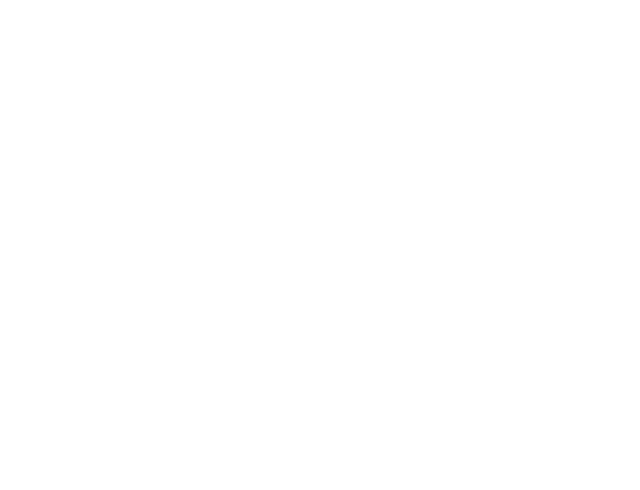
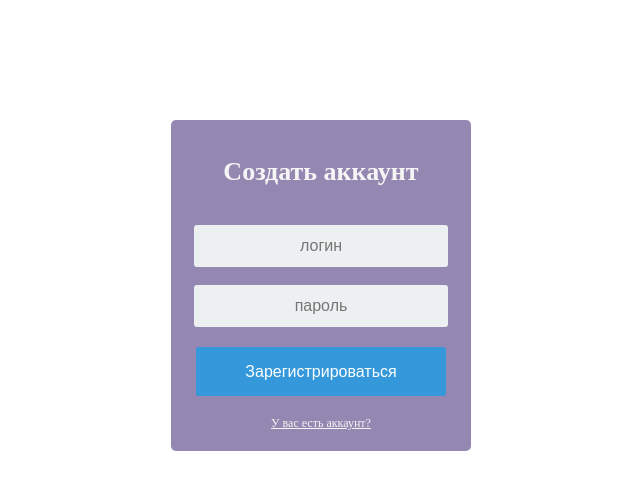
Before and after one commit to SulimanVu/Health-Front, a React (Create React App) app: page /signup in a window 1280 px wide. Before the commit this address had no page. Shown: the top 490 px of the page, without its empty margins (319-959 px from the left). Built offline with nearby package versions, Linux system fonts and the light colour scheme.

Commit message:
Сделал авторизацию

```diff
--- a/src/App.jsx
+++ b/src/App.jsx
@@ -7,12 +7,16 @@ import BoyBody from "./components/Body/Boy-Body/BoyBody";
 import GirlBody from "./components/Body/Girl-Body/GirlBody";
 import About from "./pages/About/About";
 import Main from "./pages/MainPage/Main";
+import SignIn from "./pages/Auth/Signin";
+import SignUp from "./pages/Auth/Signup";
 
 export const App = () => {
   return (
     <>
       <Header />
       <Routes>
+        <Route path="/signin" element={<SignIn />} />
+        <Route path="/signup" element={<SignUp />} />
         <Route path="/" element={<Main />} />
         <Route path="/about" element={<About />} />
         <Route path="/body">
--- a/src/app/store.js
+++ b/src/app/store.js
@@ -1,12 +1,12 @@
 import { configureStore } from "@reduxjs/toolkit";
-import application from "../features/applicationSlice"
+import applicationSlice from "../features/applicationSlice"
 import diet from "../features/dietSlice"
 import muscle from "../features/muscleSlice"
 import product from "../features/productSlice"
 
 export const store = configureStore({
     reducer:{
-        application,
+        applicationSlice,
         diet,
         muscle,
         product,
--- a/src/features/applicationSlice.js
+++ b/src/features/applicationSlice.js
@@ -0,0 +1,88 @@
+import { createSlice, createAsyncThunk } from "@reduxjs/toolkit";
+
+const initialState = {
+    error: null,
+    signingUp: false,
+    signingIn: false,
+    token: localStorage.getItem('token'),
+    name: localStorage.getItem('name'),
+};
+
+export const authSignUp = createAsyncThunk('auth/signup', async ({ login, password }, thunkAPI) => {
+    try {
+        const res = await fetch('http://localhost:3010/user', {
+            method: 'POST',
+            headers: {
+                "Content-type": "application/json"
+            },
+            body: JSON.stringify({ login, password })
+        })
+
+        const json = await res.json();
+
+        if (json.error) {
+            return thunkAPI.rejectWithValue(json.error)
+        }
+        return json
+    } catch (error) {
+        thunkAPI.rejectWithValue(error)
+    }
+})
+
+export const authSignIn = createAsyncThunk('auth/signin', async ({ login, password }, thunkAPI) => {
+    try {
+        const res = await fetch('http://localhost:3010/login', {
+            method: 'POST',
+            headers: {
+                "Content-type": "application/json"
+            },
+            body: JSON.stringify({ login, password })
+        })
+        const token = await res.json()
+        if (token.error) {
+            return thunkAPI.rejectWithValue(token.error)
+        }
+        localStorage.setItem('token', token.token);
+        localStorage.setItem('name', token.name);
+        return token;
+    } catch (error) {
+        thunkAPI.rejectWithValue(error);
+    }
+})
+
+const applicationSlice = createSlice({
+    name: 'application',
+    initialState,
+    reducers: {},
+    extraReducers: (builder) => {
+        builder
+            .addCase(authSignUp.pending, (state) => {
+                state.signingUp = true;
+                state.error = null;
+            })
+            .addCase(authSignUp.rejected, (state, action) => {
+                state.signingUp = false;
+                state.error = action.payload;
+            })
+            .addCase(authSignUp.fulfilled, (state, action) => {
+                state.signingUp = false;
+                state.error = null;
+            })
+            .addCase(authSignIn.pending, (state) => {
+                state.signingIn = true;
+                state.error = null;
+            })
+            .addCase(authSignIn.rejected, (state, action) => {
+                state.signingIn = false;
+                state.error = action.payload;
+            })
+            .addCase(authSignIn.fulfilled, (state, action) => {
+                state.signingIn = false;
+                state.error = null;
+                state.token = action.payload.token;
+                state.name = action.payload.name
+            })
+    },
+})
+
+export default applicationSlice.reducer;
--- /dev/null
+++ b/src/pages/Auth/Auth.module.scss
@@ -0,0 +1,74 @@
+.login {
+    margin: 20px auto;
+    width: 300px;
+}
+
+.loginScreen {
+    margin-top: 120px;
+    background-color: #1a025b77;
+    padding: 20px;
+    border-radius: 5px
+}
+
+.appTitle {
+    text-align: center;
+    color: whitesmoke;
+    padding-bottom: 20px;
+    font-size: 13px;
+}
+
+.loginForm {
+    text-align: center;
+}
+
+input {
+    text-align: center;
+    background-color: #ECF0F1;
+    border: 2px solid transparent;
+    border-radius: 3px;
+    font-size: 16px;
+    font-weight: 200;
+    padding: 10px 0;
+    width: 250px;
+    transition: border .5s;
+}
+
+input:focus {
+    border: 2px solid #3498DB;
+    box-shadow: none;
+}
+
+.btn {
+    border: 2px solid transparent;
+    background: #3498DB;
+    color: #ffffff;
+    font-size: 16px;
+    line-height: 25px;
+    padding: 10px 0;
+    text-decoration: none;
+    text-shadow: none;
+    border-radius: 3px;
+    box-shadow: none;
+    transition: 0.25s;
+    display: block;
+    width: 250px;
+    margin: 0 auto;
+    cursor: pointer;
+    margin-top: 20px;
+    margin-bottom: 20px;
+}
+
+.btn:hover {
+    background-color: #2980B9;
+}
+
+.loginLink {
+    font-size: 12px;
+    color: whitesmoke;
+    display: block;
+    margin-top: 7px;
+}
+
+#loginPass {
+    margin-bottom: 15px;
+}
--- /dev/null
+++ b/src/pages/Auth/Signin.jsx
@@ -0,0 +1,70 @@
+import React from 'react';
+import { useState } from 'react';
+import { useDispatch } from 'react-redux';
+import { authSignIn } from '../../features/applicationSlice';
+import styles from './Auth.module.scss'
+
+const SignIn = () => {
+    const [login, setLogin] = useState('')
+    const [password, setPassword] = useState('')
+    const dispatch = useDispatch();
+
+    const handleSetName = (e) => {
+        setLogin(e.target.value);
+    }
+
+    const handleSetPass = (e) => {
+        setPassword(e.target.value);
+    }
+
+    const handleSignIn = (e) => {
+        e.preventDefault();
+        dispatch(authSignIn({ login, password }))
+        setLogin('');
+        setPassword('');
+    }
+
+    return (
+        <>
+            <div className={styles.login}>
+                <div className={styles.loginScreen}>
+                    <div className={styles.appTitle}>
+                        <h1>Вход в аккаунт</h1>
+                    </div>
+                    <div className={styles.loginForm}>
+                        <div className={styles.controlGroup}>
+                            <form onSubmit={handleSignIn}>
+                                <input
+                                    id="login-name"
+                                    className={styles.loginField}
+                                    type='text'
+                                    value={login}
+                                    placeholder='Логин'
+                                    onChange={handleSetName}
+                                />
+                            </form>
+                        </div>
+                        <br />
+                        <div className={styles.controlGroup}>
+                            <form>
+                                <input
+                                    id="login-pass"
+                                    className={styles.loginField}
+                                    type='password'
+                                    value={password}
+                                    placeholder='Пароль'
+                                    onChange={handleSetPass}
+                                />
+                                <br />
+                                <button className={styles.btn} type='submit' onClick={handleSignIn}>Войти</button>
+                                <a className={styles.loginLink} href="#">Забыли свой пароль?</a>
+                            </form>
+                        </div>
+                    </div>
+                </div>
+            </div>
+        </>
+    );
+};
+
+export default SignIn;
--- /dev/null
+++ b/src/pages/Auth/Signup.jsx
@@ -0,0 +1,68 @@
+import React from 'react';
+import { useState } from 'react';
+import { useDispatch } from 'react-redux';
+import { authSignUp } from '../../features/applicationSlice';
+import styles from './Auth.module.scss'
+
+const SignUp = () => {
+    const [login, setLogin] = useState('')
+    const [password, setPassword] = useState('')
+    const dispatch = useDispatch()
+
+    const handleSetName = (e) => {
+        setLogin(e.target.value);
+    }
+
+    const handleSetPass = (e) => {
+        setPassword(e.target.value);
+    }
+
+    const handleSignUp = (e) => {
+        e.preventDefault();
+        dispatch(authSignUp({ login, password }))
+    }
+
+    return (
+        <>
+            <div className={styles.login}>
+                <div className={styles.loginScreen}>
+                    <div class={styles.appTitle}>
+                        <h1>Создать аккаунт</h1>
+                    </div>
+                    <div class={styles.loginForm}>
+                        <div class={styles.controlGroup}>
+                            <form onSubmit={handleSignUp}>
+                                <input
+                                    id="login-name"
+                                    class={styles.loginField}
+                                    type='text'
+                                    value={login}
+                                    placeholder='логин'
+                                    onChange={handleSetName}
+                                />
+                            </form>
+                        </div>
+                        <br />
+                        <div class={styles.controlGroup}>
+                            <form>
+                                <input
+                                    id="login-pass"
+                                    class={styles.loginField}
+                                    type='password'
+                                    value={password}
+                                    placeholder='пароль'
+                                    onChange={handleSetPass}
+                                />
+                                <br />
+                                <button class={styles.btn} type='submit' onClick={handleSignUp}>Зарегистрироваться</button>
+                                <a class={styles.loginLink} href="#">У вас есть аккаунт?</a>
+                            </form>
+                        </div>
+                    </div>
+                </div>
+            </div>
+        </>
+    );
+};
+
+export default SignUp;
```
